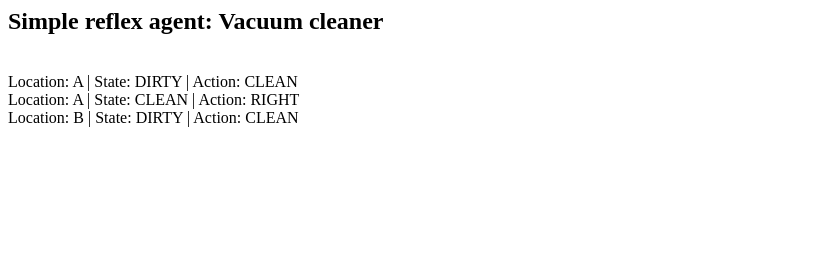
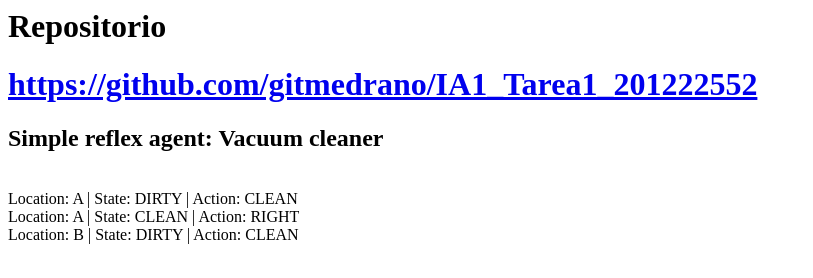
Before and after one commit to gitmedrano/IA1_Tarea1_201222552, a plain HTML site: page index.html in a window 1280 px wide. Shown: the whole page, without its empty margins (0-813 px from the left). Drawn offline with Linux system fonts and the light colour scheme.

Commit message:
Update index.html

```diff
--- a/index.html
+++ b/index.html
@@ -1,6 +1,9 @@
 <html>
 <body>
+<h1>Repositorio<h1>
+  <a href="https://github.com/gitmedrano/IA1_Tarea1_201222552">https://github.com/gitmedrano/IA1_Tarea1_201222552</a>
 <h2>Simple reflex agent: Vacuum cleaner</h2>
+
 <p id="log"></p>
 <script type="text/javascript" src="cleaner.js"></script>
 </body>
```
